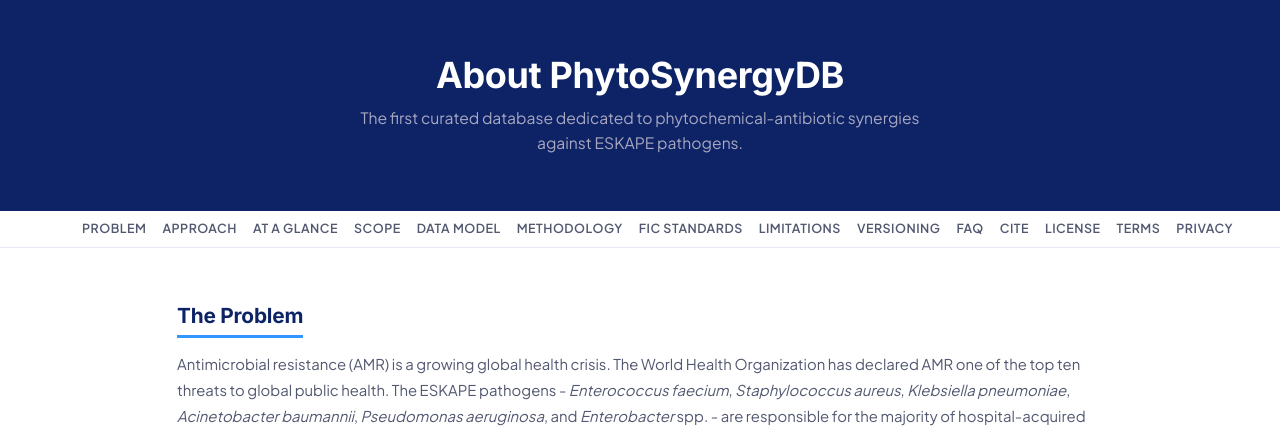
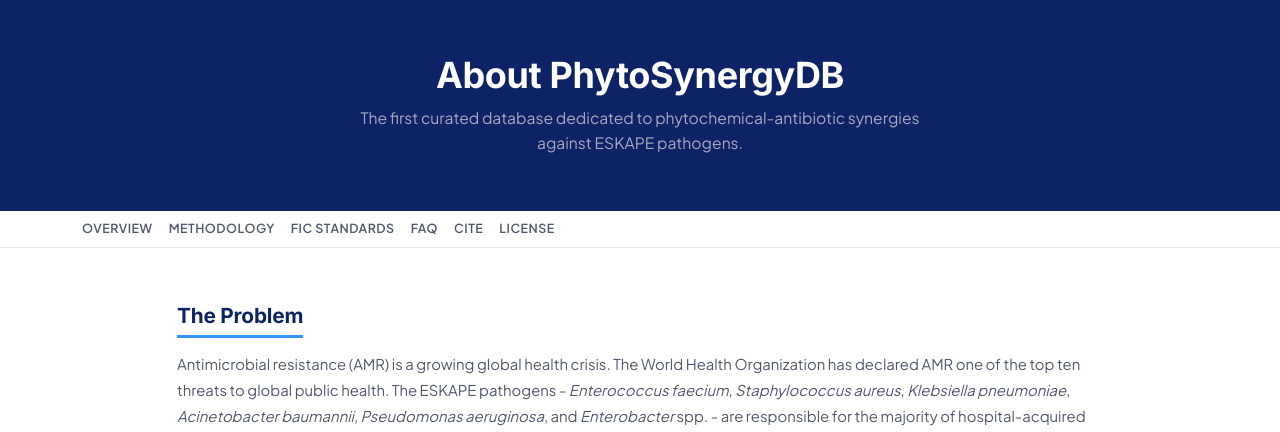
Before and after one commit to argajitsarkr/phytosynergy-db-project, a Django app: page /about/ in a window 1280 px wide. Shown: the part 72-504 px from the top of the page. Run offline with Django 5.2, Linux system fonts and the light colour scheme; data comes from the database, SQL or seed files in the repository; data that the repository does not hold is empty; some libraries are stand-ins or nearby versions.

Commit message:
About: trim sticky TOC to 6 essential anchors

```diff
--- a/synergy_data/templates/synergy_data/about.html
+++ b/synergy_data/templates/synergy_data/about.html
@@ -16,20 +16,12 @@
 <nav class="about-toc">
     <div class="container">
         <ul>
-            <li><a href="#problem">Problem</a></li>
-            <li><a href="#approach">Approach</a></li>
-            <li><a href="#stats">At a glance</a></li>
-            <li><a href="#scope">Scope</a></li>
-            <li><a href="#schema">Data model</a></li>
+            <li><a href="#approach">Overview</a></li>
             <li><a href="#methodology">Methodology</a></li>
             <li><a href="#interpretation">FIC standards</a></li>
-            <li><a href="#limitations">Limitations</a></li>
-            <li><a href="#versioning">Versioning</a></li>
             <li><a href="#faq">FAQ</a></li>
             <li><a href="#citation">Cite</a></li>
             <li><a href="#license">License</a></li>
-            <li><a href="#terms">Terms</a></li>
-            <li><a href="#privacy">Privacy</a></li>
         </ul>
     </div>
 </nav>
```
